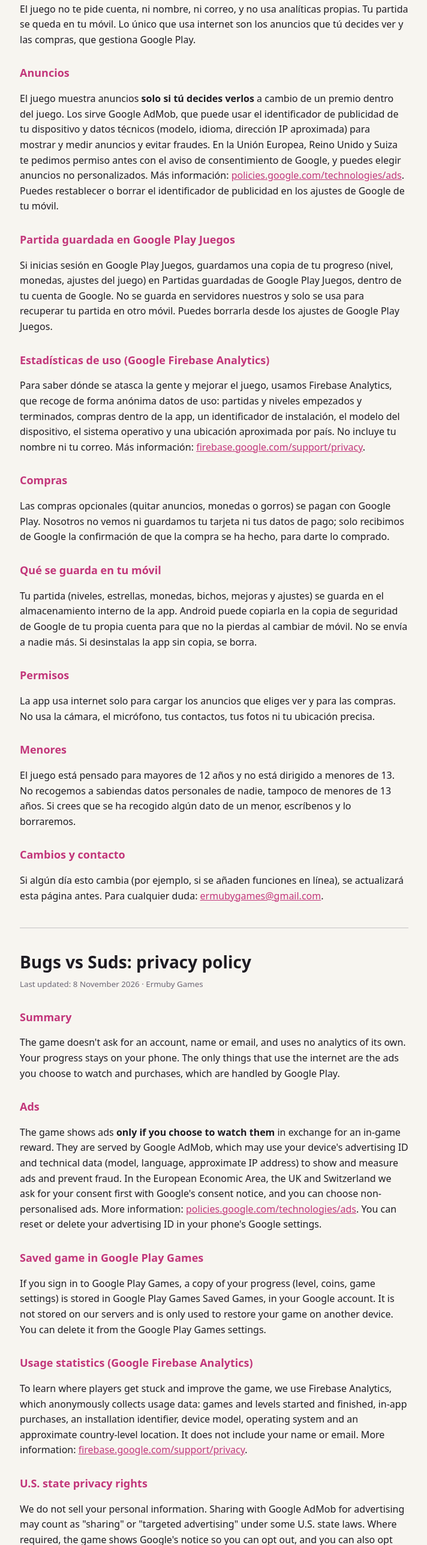
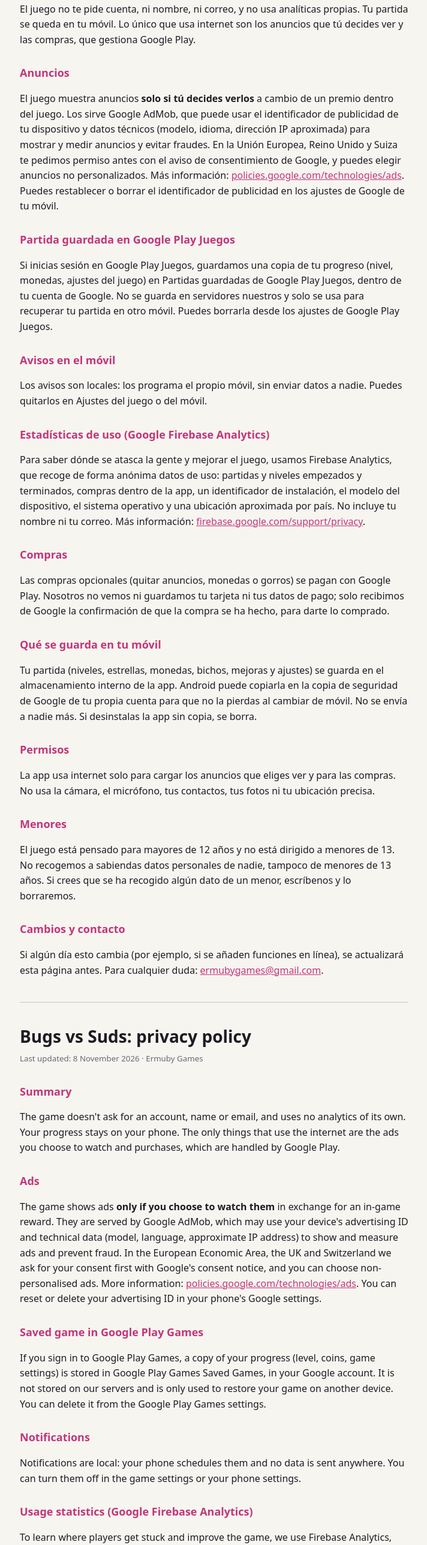
Before and after one commit to Ermuby/ermuby.github.io, a plain HTML site: page privacidad/bugs-vs-suds.html in a window 1280 px wide. Shown: the part 225-2800 px from the top of the page at 60% size, without its empty margins (283-995 px from the left). Drawn offline with Linux system fonts and the light colour scheme.

Commit message:
Privacidad BvS y Shooal: avisos locales

```diff
--- a/privacidad/bugs-vs-suds.html
+++ b/privacidad/bugs-vs-suds.html
@@ -16,6 +16,8 @@
 <p>El juego muestra anuncios <b>solo si tú decides verlos</b> a cambio de un premio dentro del juego. Los sirve Google AdMob, que puede usar el identificador de publicidad de tu dispositivo y datos técnicos (modelo, idioma, dirección IP aproximada) para mostrar y medir anuncios y evitar fraudes. En la Unión Europea, Reino Unido y Suiza te pedimos permiso antes con el aviso de consentimiento de Google, y puedes elegir anuncios no personalizados. Más información: <a href="https://policies.google.com/technologies/ads">policies.google.com/technologies/ads</a>. Puedes restablecer o borrar el identificador de publicidad en los ajustes de Google de tu móvil.</p>
 <h2>Partida guardada en Google Play Juegos</h2>
 <p>Si inicias sesión en Google Play Juegos, guardamos una copia de tu progreso (nivel, monedas, ajustes del juego) en Partidas guardadas de Google Play Juegos, dentro de tu cuenta de Google. No se guarda en servidores nuestros y solo se usa para recuperar tu partida en otro móvil. Puedes borrarla desde los ajustes de Google Play Juegos.</p>
+<h2>Avisos en el móvil</h2>
+<p>Los avisos son locales: los programa el propio móvil, sin enviar datos a nadie. Puedes quitarlos en Ajustes del juego o del móvil.</p>
 <h2>Estadísticas de uso (Google Firebase Analytics)</h2>
 <p>Para saber dónde se atasca la gente y mejorar el juego, usamos Firebase Analytics, que recoge de forma anónima datos de uso: partidas y niveles empezados y terminados, compras dentro de la app, un identificador de instalación, el modelo del dispositivo, el sistema operativo y una ubicación aproximada por país. No incluye tu nombre ni tu correo. Más información: <a href="https://firebase.google.com/support/privacy">firebase.google.com/support/privacy</a>.</p>
 <h2>Compras</h2>
@@ -38,6 +40,8 @@
 <p>The game shows ads <b>only if you choose to watch them</b> in exchange for an in-game reward. They are served by Google AdMob, which may use your device's advertising ID and technical data (model, language, approximate IP address) to show and measure ads and prevent fraud. In the European Economic Area, the UK and Switzerland we ask for your consent first with Google's consent notice, and you can choose non-personalised ads. More information: <a href="https://policies.google.com/technologies/ads">policies.google.com/technologies/ads</a>. You can reset or delete your advertising ID in your phone's Google settings.</p>
 <h2>Saved game in Google Play Games</h2>
 <p>If you sign in to Google Play Games, a copy of your progress (level, coins, game settings) is stored in Google Play Games Saved Games, in your Google account. It is not stored on our servers and is only used to restore your game on another device. You can delete it from the Google Play Games settings.</p>
+<h2>Notifications</h2>
+<p>Notifications are local: your phone schedules them and no data is sent anywhere. You can turn them off in the game settings or your phone settings.</p>
 <h2>Usage statistics (Google Firebase Analytics)</h2>
 <p>To learn where players get stuck and improve the game, we use Firebase Analytics, which anonymously collects usage data: games and levels started and finished, in-app purchases, an installation identifier, device model, operating system and an approximate country-level location. It does not include your name or email. More information: <a href="https://firebase.google.com/support/privacy">firebase.google.com/support/privacy</a>.</p>
 <h2>U.S. state privacy rights</h2>
```
Also changed, not shown: privacidad/shooal.html (+4 -0 lines).
